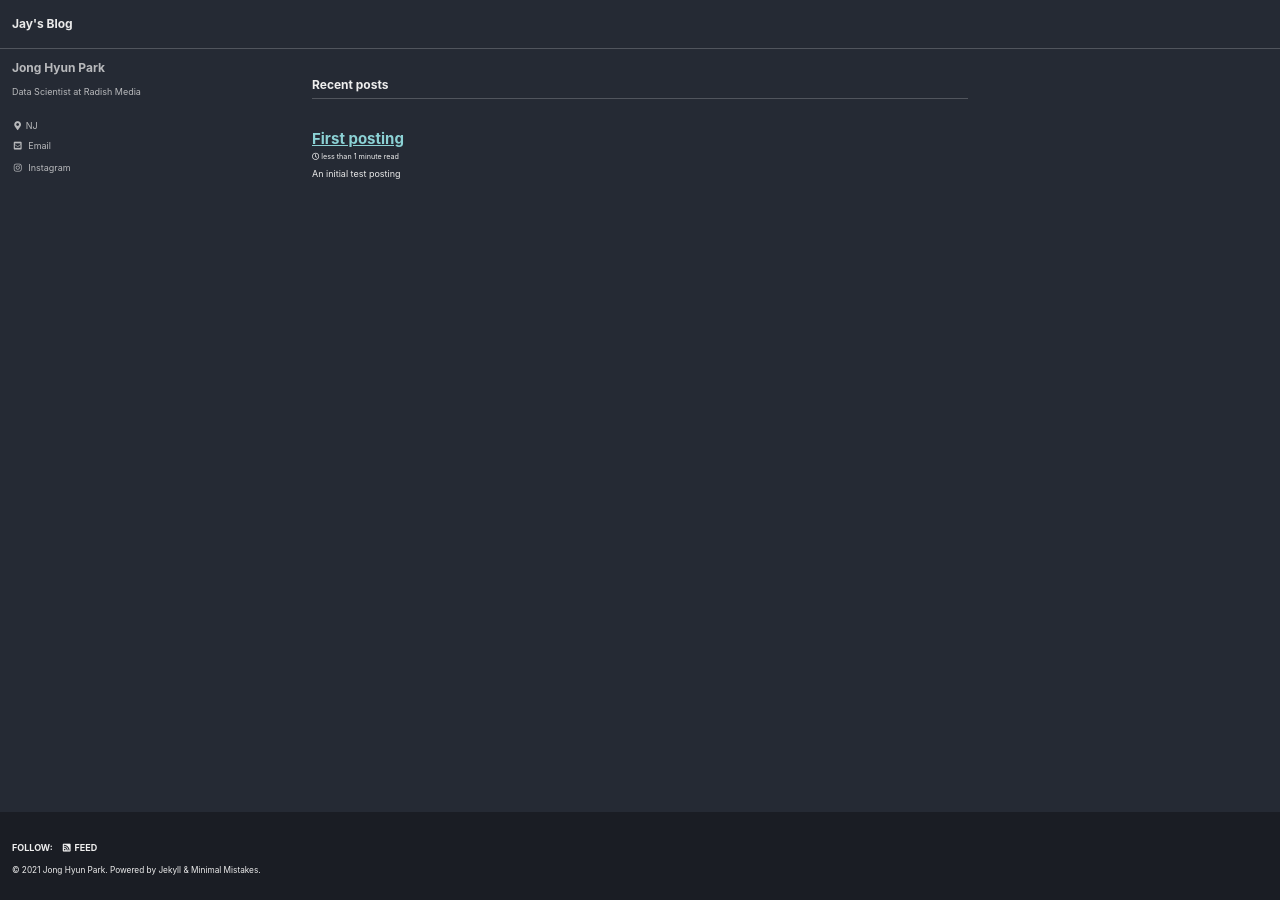
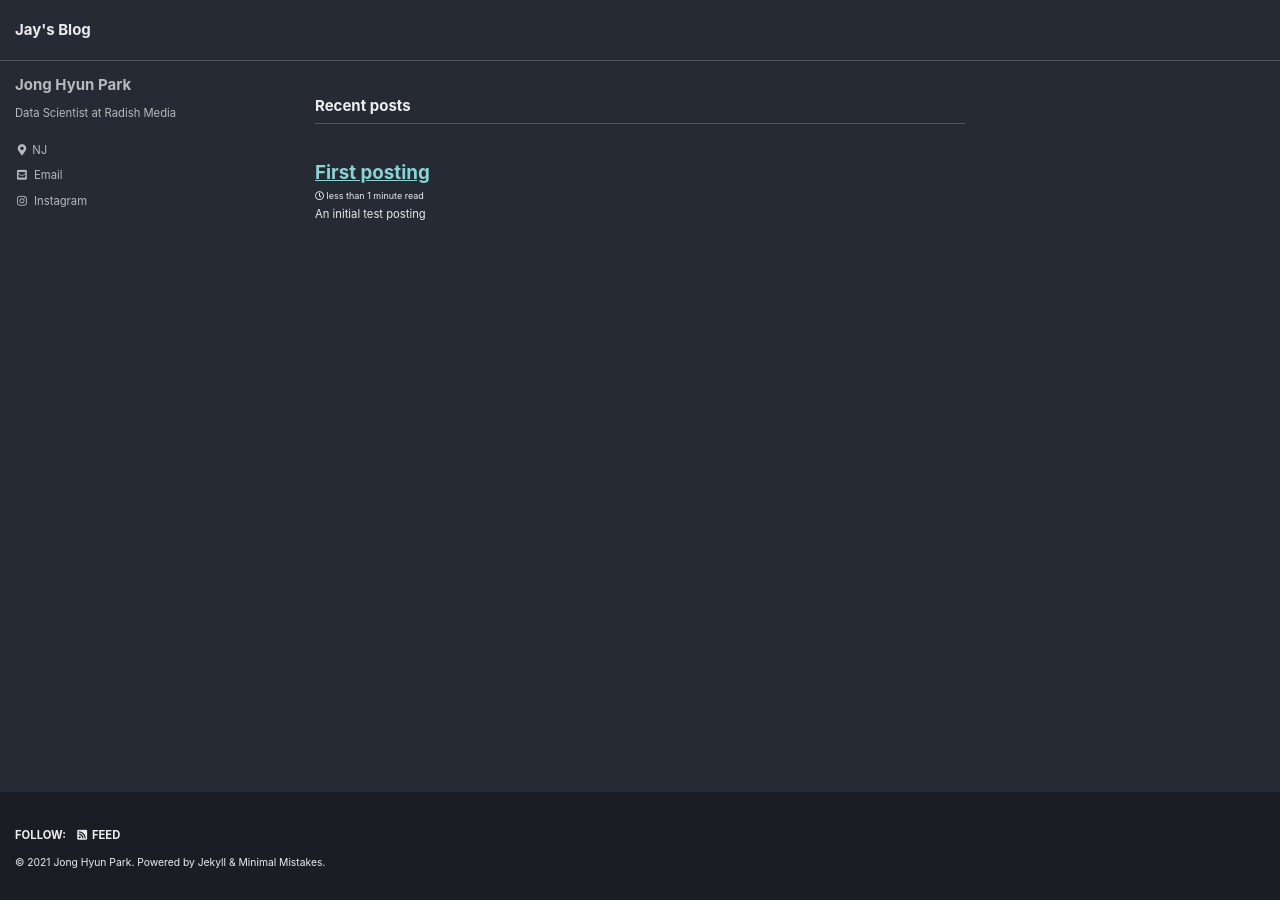
Before and after one commit to JJongsta/jjongsta.github.io, a Jekyll site: the page built from index.html, in a window 1280 px wide. Built offline with Jekyll 4.4.1, drawn with Linux system fonts in a browser that asks for light colours; cached includes are drawn as plain includes; the list of posts is cut into pages by our own code.

Commit message:
fontsize to 15px

```diff
--- a/assets/css/main.scss
+++ b/assets/css/main.scss
@@ -8,5 +8,5 @@
 @import "minimal-mistakes"; // main partials
 
 html {
-  font-size: 12px; // change to whatever
+  font-size: 15px; // change to whatever
 }
```
